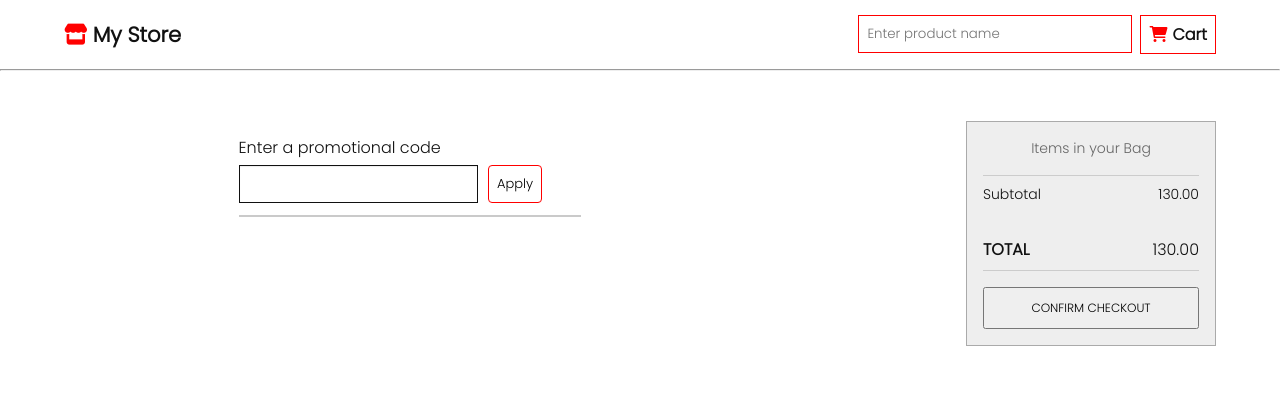
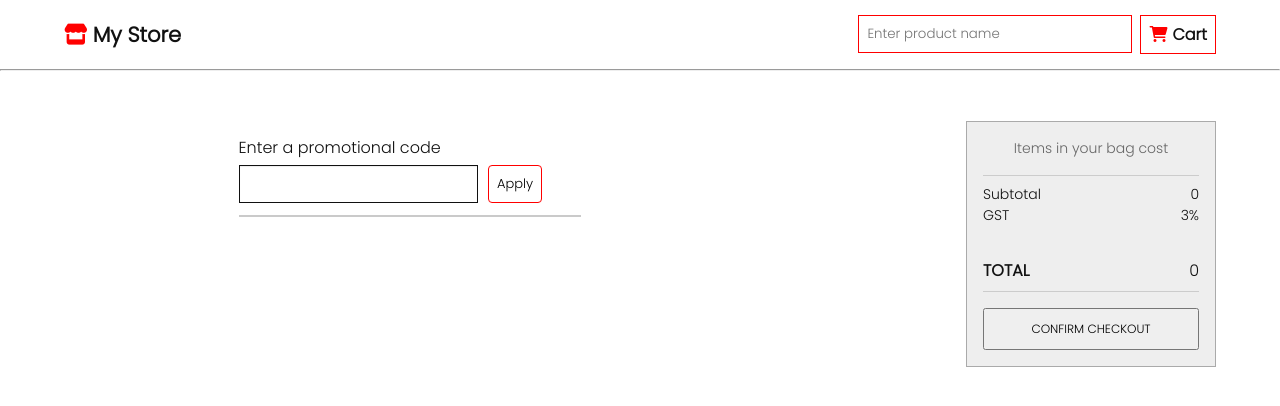
Before and after one commit to jerineaso/simpleEcommerce-angular, an Angular app: page /cart in a window 1280 px wide. Shown: the top 406 px of the page. Built offline with nearby package versions, Linux system fonts and the light colour scheme.

Commit message:
updated almost all features

```diff
--- a/src/app/app-routing.module.ts
+++ b/src/app/app-routing.module.ts
@@ -6,6 +6,7 @@ import { ProductsComponent } from './products/products.component';
 
 const routes: Routes = [
   { path:'products', component: ProductsComponent},
+  { path:'products/:search', component: ProductsComponent},
   { path:'cart', component: CartComponent},
   { path:'', component: ProductsComponent}
 ];
--- a/src/app/cart/cart.component.html
+++ b/src/app/cart/cart.component.html
@@ -31,17 +31,16 @@
     </div>
   </div>
   <div class="summary_container">
-    <div class="summary-total-items"><span class="total-items"></span> Items in your Bag</div>
+    <div class="summary-total-items"><span class="total-items"></span> Items in your bag cost</div>
       <div class="summary-subtotal">
         <div class="subtotal-title">Subtotal</div>
-        <div class="subtotal-value final-value" id="basket-subtotal">130.00</div>
-        <div class="summary-promo hide">
-          <div class="promo-value final-value" id="basket-promo"></div>
-        </div>
+        <div class="subtotal-value final-value" id="basket-subtotal">{{subTotal}}</div>
+        <div class="subtotal-title">GST</div>
+        <div class="subtotal-value final-value" id="basket-subtotal">3%</div>
       </div>
       <div class="summary-total">
         <div class="total-title">Total</div>
-        <div class="total-value final-value" id="basket-total">130.00</div>
+        <div class="total-value final-value" id="basket-total">{{total}}</div>
       </div>
       <div class="summary-checkout">
         <button class="checkout-cta">Confirm Checkout</button>
--- a/src/app/cart/cart.component.scss
+++ b/src/app/cart/cart.component.scss
@@ -11,6 +11,7 @@
     align-items: center;
     justify-content: center;
     width: 60%;
+    flex-direction: column;
 
     .basket-module {
       color: #111;
--- a/src/app/cart/cart.component.ts
+++ b/src/app/cart/cart.component.ts
@@ -13,8 +13,10 @@ export class CartComponent implements OnInit {
 
   show : boolean = true
   data : any
-  quantity : number = 0
+  quantity : number = 1
+  subTotal : number = 0
   total : number = 0
+  price : number = 0
 
   constructor(private cartService : CartServiceService) { }
 
@@ -30,25 +32,35 @@ export class CartComponent implements OnInit {
     }
   }
 
+
   totalValue(x:any){
-    this.total = x.reduce((prev:any,curr:any)=>{
-      return prev + curr.price
-    })
+    // this.total = x.reduce((prev:any,curr:any)=>{
+    //   return prev + curr.price
+    // })
+    x.forEach((element : any) => {
+      this.subTotal = this.subTotal + parseInt(element.price)
+      this.price = element.price
+      console.log(this.price);
 
-    console.log(this.total);
+    });
 
+    this.total = ((this.subTotal * 3)/100) + this.subTotal
   }
 
   quantityItem(value : string): void{
     if(value === "increment"){
       this.quantity = this.quantity+1
-    }else if(value === "decremenet"){
-      if(this.quantity <= 0){
-        this.quantity = 0
+      this.price *= this.quantity
+    }else if(value === "decrement"){
+      if(this.quantity === 1){
+        this.quantity = 1
+      }else{
+       this.quantity = this.quantity-1
+       this.price /= this.quantity
       }
-      this.quantity = this.quantity-1
     }else{
-      this.quantity = 0
+      this.quantity = 1
     }
+
   }
 }
--- a/src/app/navbar/navbar.component.ts
+++ b/src/app/navbar/navbar.component.ts
@@ -1,5 +1,6 @@
 import { Component, OnInit, Output, EventEmitter } from '@angular/core';
 import { FormControl, FormGroup, Validators } from '@angular/forms';
+import { Router } from '@angular/router';
 
 @Component({
   selector: 'app-navbar',
@@ -15,13 +16,14 @@ export class NavbarComponent implements OnInit {
     search: new FormControl('',Validators.required)
   })
 
-  constructor() { }
+  constructor(private router : Router) { }
 
   ngOnInit(): void {
   }
 
   onSubmit(){
     // this.value.emit(this.searchData.value.search);
+    this.router.navigateByUrl('products/'+this.searchData.value.search)
     this.searchData.reset();
   }
 
--- a/src/app/products/products.component.html
+++ b/src/app/products/products.component.html
@@ -5,7 +5,7 @@
     <div class="item" (click)="submit('laptops')"><i class="fa-solid fa-laptop icon"></i>Laptops</div>
 </div>
 
-<ng-container *ngIf="show">
+<ng-container>
   <div class="container" *ngIf="apiData">
       <div class="card" *ngFor="let item of apiData;let i = index">
         <div class="card-header">
--- a/src/app/products/products.component.ts
+++ b/src/app/products/products.component.ts
@@ -1,4 +1,5 @@
 import { Component, Input, OnInit } from '@angular/core';
+import { ActivatedRoute } from '@angular/router';
 import { CartServiceService } from '../services/cartServices/cart-service.service';
 import { ProductsListService } from '../services/productService/products-list.service';
 
@@ -14,20 +15,27 @@ export class ProductsComponent implements OnInit {
   show : boolean = false
   item : string = ''
   apiData : any
+  search : any
   addCart : boolean = false
 
 
-  constructor(private prdtlist : ProductsListService, private cartService : CartServiceService) {
+  constructor(private prdtlist : ProductsListService, private cartService : CartServiceService, private route : ActivatedRoute) {
 
   }
 
   ngOnInit( ): void {
+    const routeParams = this.route.snapshot.paramMap;
+    const searchData = String(routeParams.get('search'));
+    console.log(searchData);
+
+    this.getData(searchData)
   }
-
 
   getData(item : string) : any{
     this.prdtlist.getProduct(item).subscribe((res:any)=>{
       this.apiData = res.products
+      console.log(this.apiData);
+
     })
   }
 
--- a/src/app/services/cartServices/cart-service.service.ts
+++ b/src/app/services/cartServices/cart-service.service.ts
@@ -12,12 +12,9 @@ export class CartServiceService {
 
   addToCart(x:any){
     this.item.push(x)
-    console.log(this.item);
-
   }
 
   getCartItem(){
-    console.log(this.item);
     return this.item;
   }
 }
```
